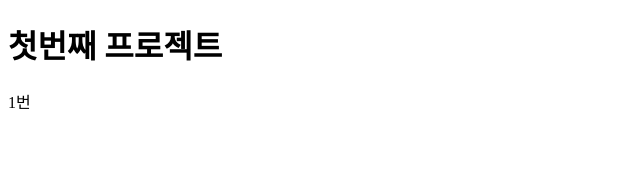
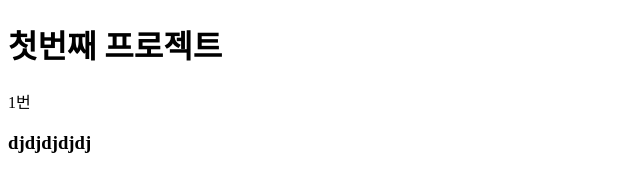
Before and after one commit to bonita7437/js-project, a plain HTML site: page index.html in a window 1280 px wide. Shown: the whole page, without its empty margins (0-640 px from the left). Drawn offline with Linux system fonts and the light colour scheme.

Commit message:
second commit

```diff
--- a/index.html
+++ b/index.html
@@ -9,5 +9,6 @@
   <body>
     <h1>첫번째 프로젝트</h1>
     <p>1번</p>
+    <h3>djdjdjdjdj</h3>
   </body>
 </html>
```
